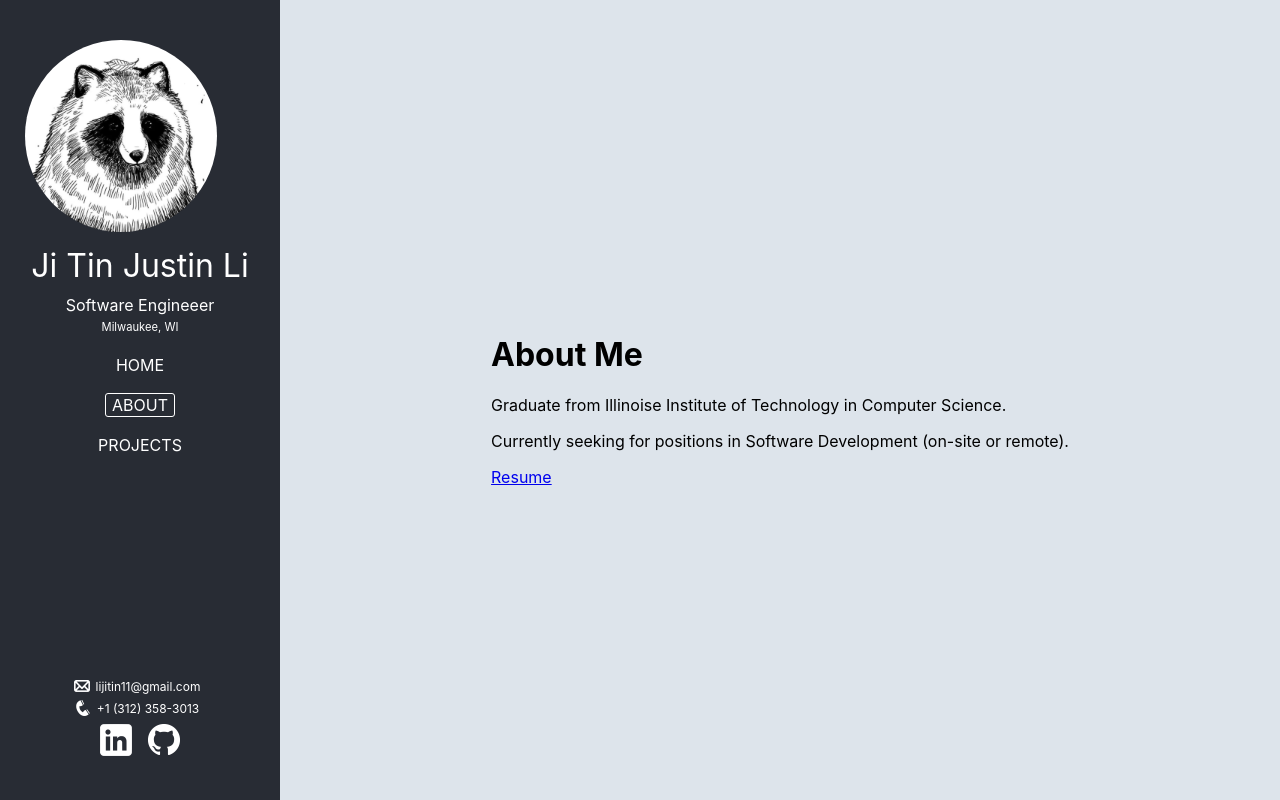
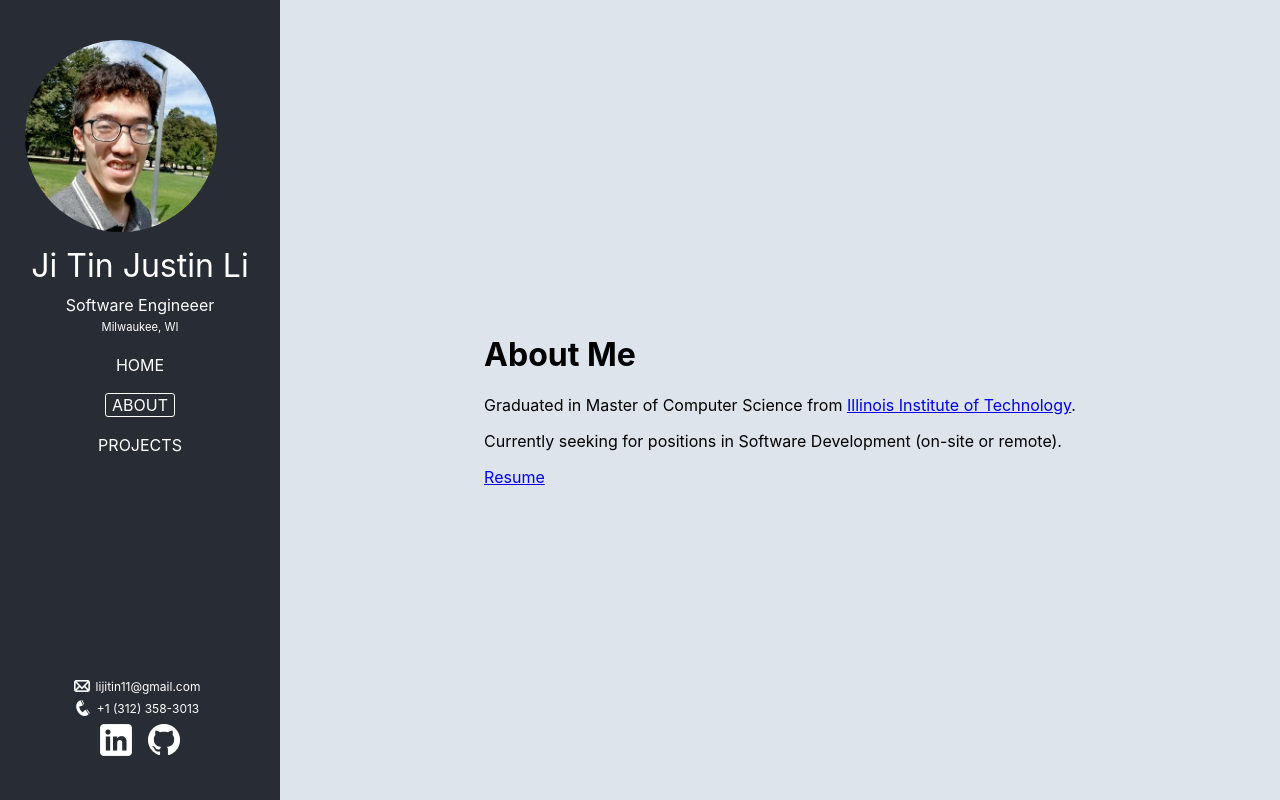
Before and after one commit to lijitin/landing, a React (Create React App) app: page / in a window 1280 px wide. Both pictures are taken after a click on the button "ABOUT". Built offline with nearby package versions, Linux system fonts and the light colour scheme.

Commit message:
new headshot

```diff
--- a/src/components/Sidebar.css
+++ b/src/components/Sidebar.css
@@ -19,9 +19,10 @@
   border-radius: 50%;
 }
 
-img {
-  display: inline;
+.circle-crop img {
   margin: 0;
+  width: 100%;
+  height: auto;
 }
 
 div.description-box {
--- a/src/components/Sidebar.js
+++ b/src/components/Sidebar.js
@@ -2,7 +2,7 @@ import React from 'react';
 
 import './Sidebar.css';
 
-import headshot from '../assets/headshot.png';
+import headshot from '../assets/headshot-default.png';
 import MailIcon from '../assets/mail-16.png'
 import PhoneIcon from '../assets/phone-2-16.png'
 
--- a/src/components/pages/About.js
+++ b/src/components/pages/About.js
@@ -8,7 +8,7 @@ export default class About extends React.Component {
             <div className='about'>
                 <div>
                     <h1>About Me</h1>
-                    <p>Graduate from Illinoise Institute of Technology in Computer Science.</p>
+                    <p>Graduated in Master of Computer Science from <a href="https://www.iit.edu/">Illinois Institute of Technology</a>.</p>
                     <p>Currently seeking for positions in Software Development (on-site or remote).</p>
                     <a href='./resume-JiTinJustinLi.pdf' download>Resume </a>
                 </div>
--- a/src/components/pages/Demo.js
+++ b/src/components/pages/Demo.js
@@ -12,8 +12,7 @@ export default class Demo extends React.Component{
                     <p>- This site - built with react (html, css, javascript). Published on <a href="https://github.com/lijitin/landing/">Github pages</a>.</p>
                     <p>- Raspberry Pi 4 Distributed storage system - built with Apache Hadoop.</p>
                     <p>- <a href="https://github.com/lijitin/Streambot">Audio streaming discord bot</a>
-                    - built on .NET framework, with RESTful API consumer library
-                     <a href="https://discord.foxbot.me/stable/">discord.net</a>.
+                    - built on .NET framework, with RESTful API consumer library <a href="https://discord.foxbot.me/stable/">discord.net</a>.
                     </p>
                 </div>
 
```
Also changed, not shown: src/assets/headshot-default.png (added), src/assets/headshot-tanuki.png (renamed from src/assets/headshot.png).
